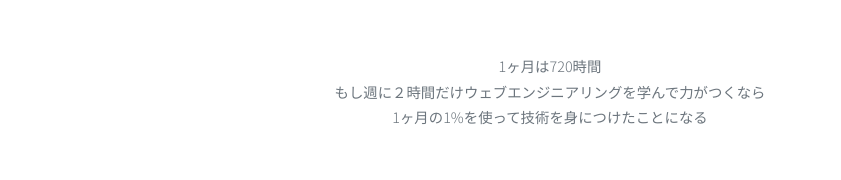
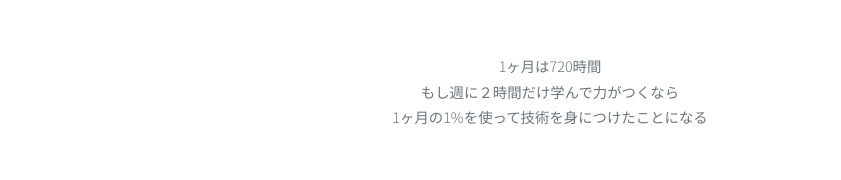
Before and after one commit to one-pecent-k/overview, a plain HTML site: page docs/index.html in a window 1280 px wide. Shown: the part 989-1169 px from the top of the page, without its empty margins (90-931 px from the left). Drawn offline with nearby package versions, Linux system fonts and the light colour scheme.

Commit message:
Update index.html

```diff
--- a/docs/index.html
+++ b/docs/index.html
@@ -45,7 +45,7 @@
           <div class='m-auto'>
             <div class="p-line">
               1ヶ月は720時間
-              もし週に２時間だけウェブエンジニアリングを学んで力がつくなら
+              もし週に２時間だけ学んで力がつくなら
               1ヶ月の1%を使って技術を身につけたことになる
             </div>
           </div>
```
